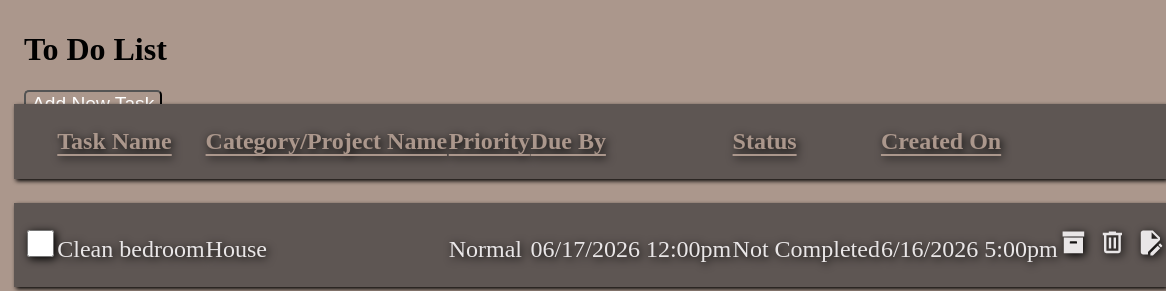
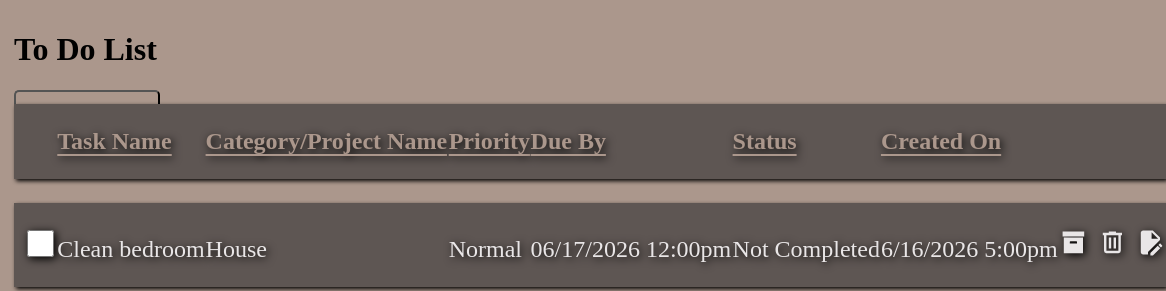
Before and after one commit to DevScissors/TOP-Todo, a website built with webpack: page src/index.html in a window 1280 px wide. Shown: the top 291 px of the page, 114-1280 px from the left. Built offline with nearby package versions, Linux system fonts and the light colour scheme.

Commit message:
Now styling is done, including the checkbox

```diff
--- a/src/styles/style.css
+++ b/src/styles/style.css
@@ -8,11 +8,17 @@ body {
     margin: 0;
 }
 
+.header-wrapper {
+    padding: 10px 10px 10px 0;
+    grid-column: 2 / 5;
+}
+
 .new-task-btn {
     background-color: var(--bg-color);
     color: white;
     font-size: larger;
     border-radius: 5px;
+    padding: 10px;
 }
 
 .new-task-btn:hover {
@@ -67,11 +73,6 @@ a:link, a:visited {
     gap: 20px;
 }
 
-.header-wrapper {
-    padding: 10px;
-    grid-column: 2 / 5;
-}
-
 .todo-list-container {
     height: fit-content;
     border-collapse: separate;
@@ -86,6 +87,8 @@ table tbody input[type="checkbox"] {
     width: 2em;
     height: 2em;
     margin-left: 1em;
+    accent-color: white;
+    cursor: pointer;
 }
 
 tbody {
```
